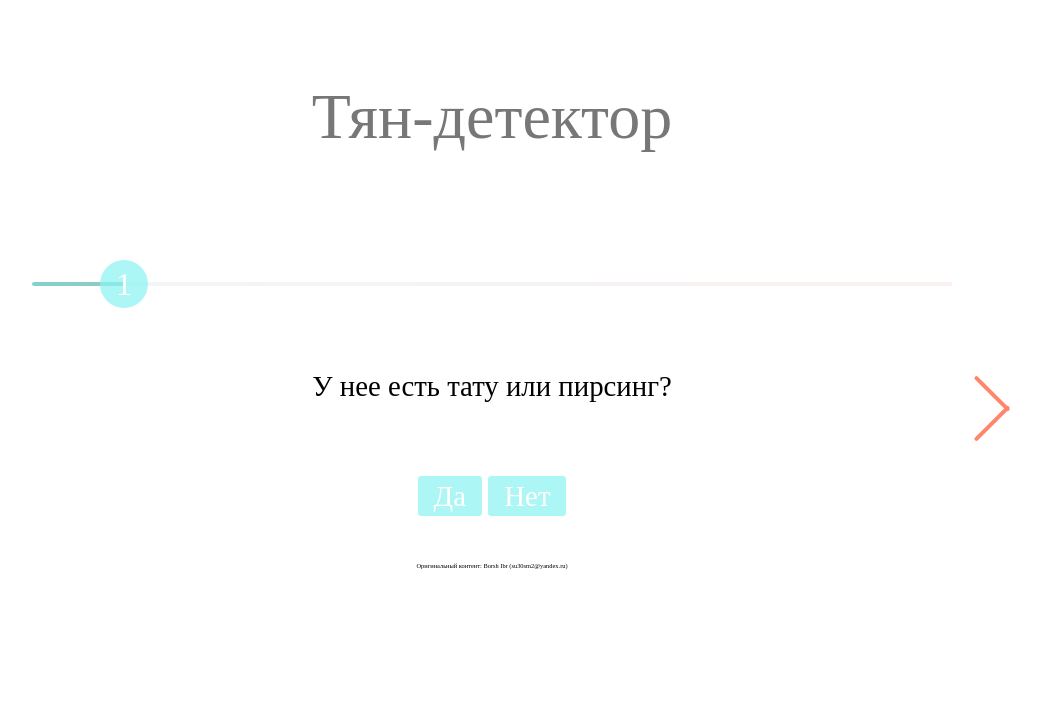
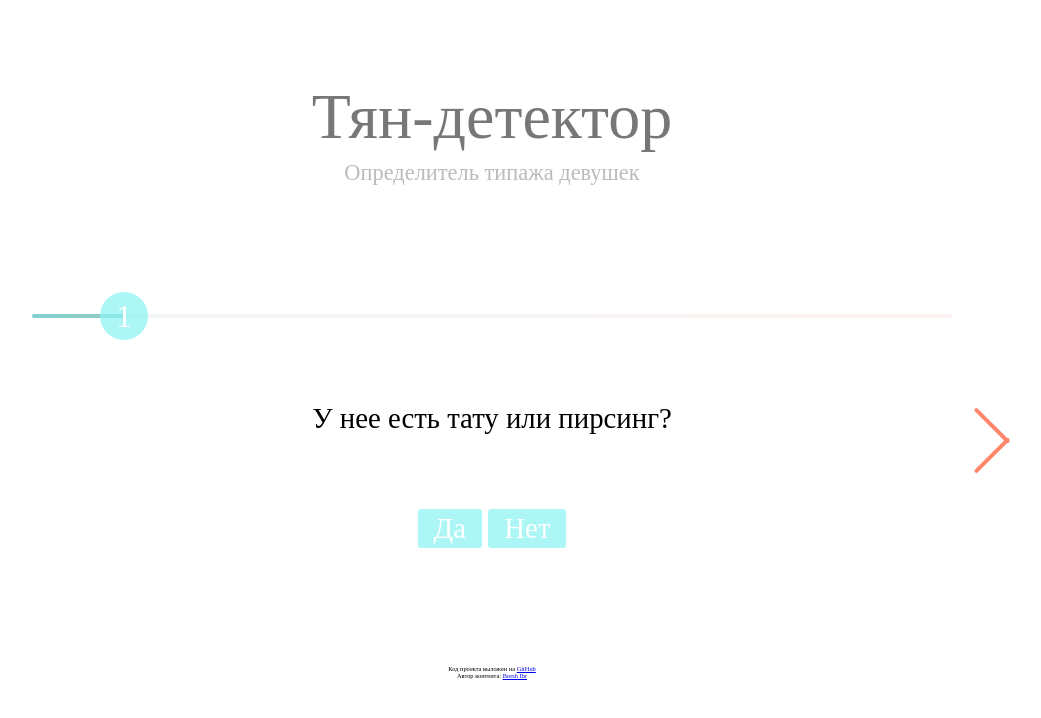
Before and after one commit to erlang-one/tyandetect, a plain HTML site: page index.html in a window 1280 px wide. Shown: the whole page, without its empty margins (148-1189 px from the left). Drawn offline with Linux system fonts and the light colour scheme.

Commit message:
share buttons

```diff
--- a/index.html
+++ b/index.html
@@ -7,14 +7,18 @@
     </head>
     <body>
         <div id='container'>
-            <a href='/tyandetect' id='title'><h1>Тян-детектор</h1></a>
+            <h1><a href='/tyandetect' id='title'>Тян-детектор</a><span class='sub-title'>Определитель типажа девушек</span></h1>
             <div class='progress'></div>
             <div id='controls'></div>
             <div id='page'></div>
             <div id='controls-2'></div>
             <div id='result'></div>
             <div id='footer'>
-                Оригинальный контент: Borsh Ibr (su30sm2@yandex.ru)
+                <script src="//yastatic.net/es5-shims/0.0.2/es5-shims.min.js"></script>
+                <script src="//yastatic.net/share2/share.js"></script>
+                <div class="ya-share2" data-services="vkontakte,facebook,gplus,pinterest,twitter,digg,lj,tumblr,whatsapp,skype,telegram" data-image="https://raw.githubusercontent.com/erlang-one/tyandetect/master/overview.png"></div>
+                <div>Код проекта выложен на <a target='_blank' href='https://github.com/erlang-one/tyandetect'>GitHub</a></div>
+                <div>Автор контента: <a target='_blank' href='https://plus.google.com/112418123078387641479'>Borsh Ibr</a></div>
             </div>
         </div>
         <script async src='https://cdn.rawgit.com/showdownjs/showdown/1.4.2/dist/showdown.min.js'></script>
--- a/tyandetect.css
+++ b/tyandetect.css
@@ -19,6 +19,12 @@ a#title {
     text-decoration: none;
     color: #777;
 }
+.sub-title {
+    display: block;
+    margin-top: 0.4rem;
+    font-size: 1.4rem;
+    color: #bbb;
+}
 
 #result {
     margin: 0.6rem auto;
@@ -38,15 +44,20 @@ a#title {
 }
 
 #footer {
+    margin-top: 4rem;
     padding: 2rem;
     font-size: 0.4rem;
+}
+
+.ya-share2 {
+    margin: 1rem;
 }
 
 
 section.question:not(.active) {
     display: none;
 }
-section.question, #title, #controls, #controls-2, #footer {
+section.question, h1, #controls, #controls-2, #footer {
     text-align: center;
 }
 section.question > div {
@@ -141,7 +152,6 @@ progress:after {
     width: 3rem;
     height: 3rem;
     right: 0px;
-    /* height - 1/2 line height - border size */
     top: calc( 50% - 1.5rem - 0px );
     border: 0px solid #777;
     border-radius: 10rem;
```
